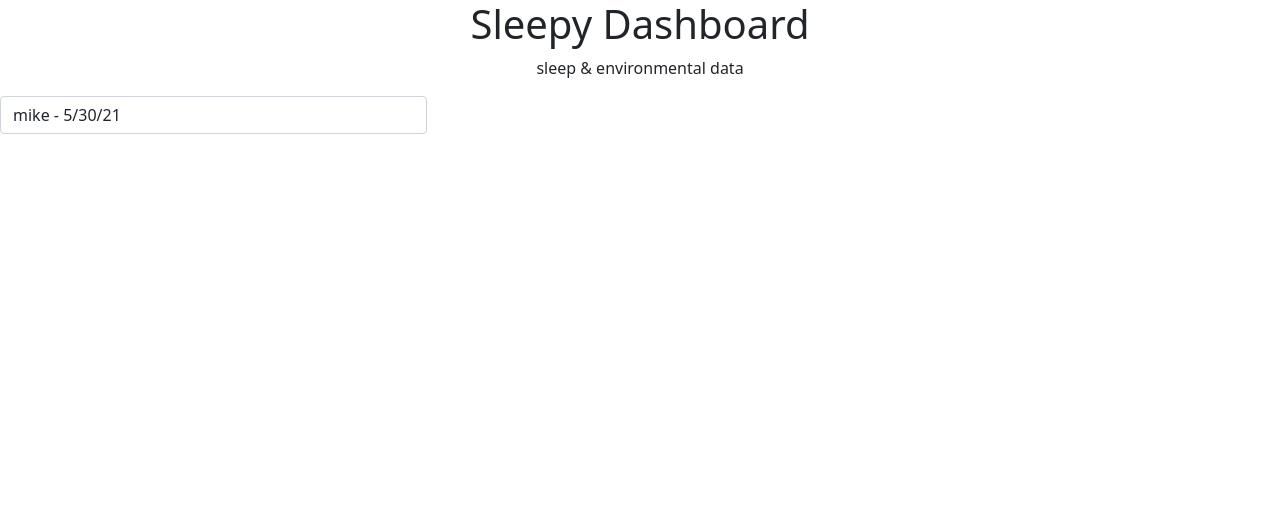
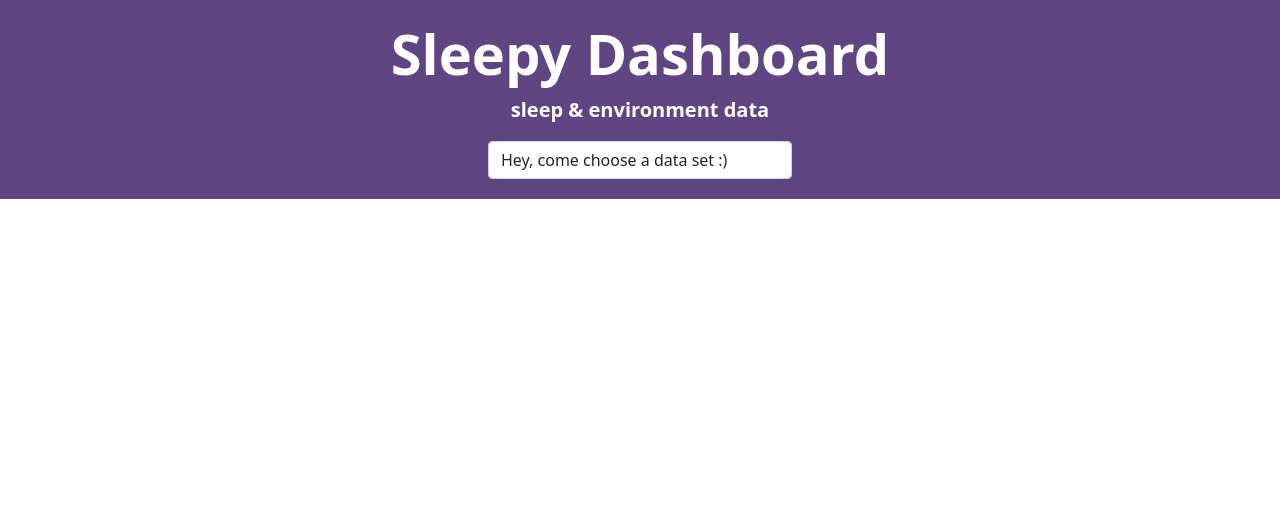
Before and after one commit to Cecilia831/sleepy-front-end-beta, a plain HTML site: page index.html in a window 1280 px wide. Drawn offline with nearby package versions, Linux system fonts and the light colour scheme.

Commit message:
updated the jumbotron header

```diff
--- a/index.html
+++ b/index.html
@@ -13,14 +13,18 @@
     <script src="https://d3js.org/d3.v6.min.js"></script>
     <!-- Chart JS -->
     <script src="https://cdn.jsdelivr.net/npm/chart.js"></script>
+    <!-- Sleepy CSS -->
+    <link rel="stylesheet" href="sleepy.css">
 </head>
 <body>
     <!-- Header -->
-    <div class="jumbrotron text-center">
-        <h1>Sleepy Dashboard</h1>
-        <p>sleep & environmental data</p>
-        <div class="form-group col-md-4">
+        <div class="jumbotron-fluid">
+            <div id="sleepy-header" class="container-fluid">
+                <h1 class="display-4">Sleepy Dashboard</h1>
+                <p class="lead">sleep & environment data</p>
+                <div class="form-group col-md-4 col-lg-3">
                     <select id="select-data" class="form-control" onchange="selector()">
+                        <option value="-1">Hey, come choose a data set :)</option>
                         <option value="0">mike - 5/30/21</option>
                         <option value="1">mike - 5/31/21</option>
                         <option value="2">mike - 6/1/21</option>
@@ -36,8 +40,10 @@
                     </select>
                 </div>
             </div>
+        </div>
+    </div>
     <!--Chart Containers-->
-    <div class="container">
+    <div class="container-fluid">
         <div class="row">
             <div id="main-chart" class="col-md-8"> <canvas id="main"> </canvas> </div>
             <div id="temp-chart" class="col-md-4"> <canvas id="temperature"> </canvas> </div>
--- /dev/null
+++ b/sleepy.css
@@ -0,0 +1,19 @@
+.container {
+  display: flex;
+}
+
+.jumbotron-fluid {
+  padding: 20px;
+  text-align: center !important;
+  background: rgb(96, 69, 131) !important;
+}
+
+.display-4,
+.lead {
+  font-weight: bolder;
+  color: white;
+}
+
+.form-group {
+  margin: auto;
+}
```
Also changed, not shown: style.css (deleted). Lines whose indentation alone changed are shown as unchanged.
